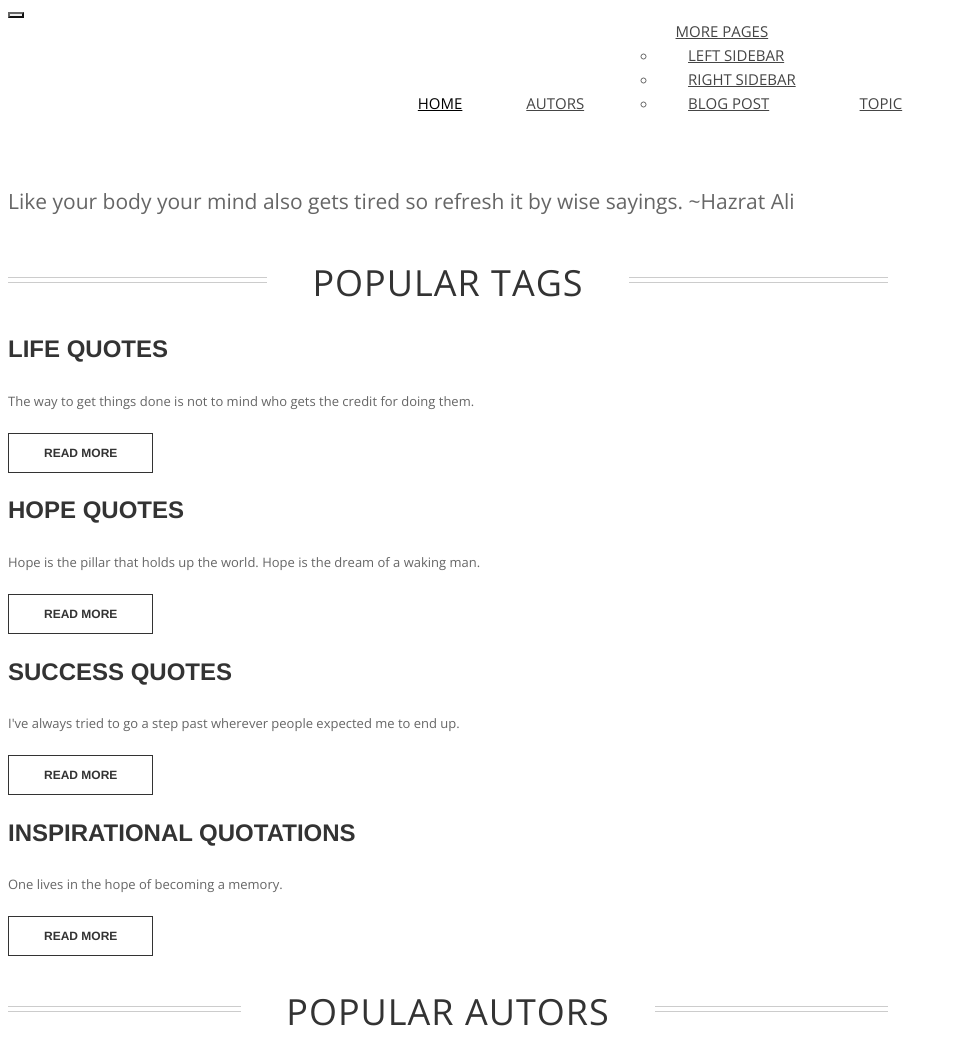
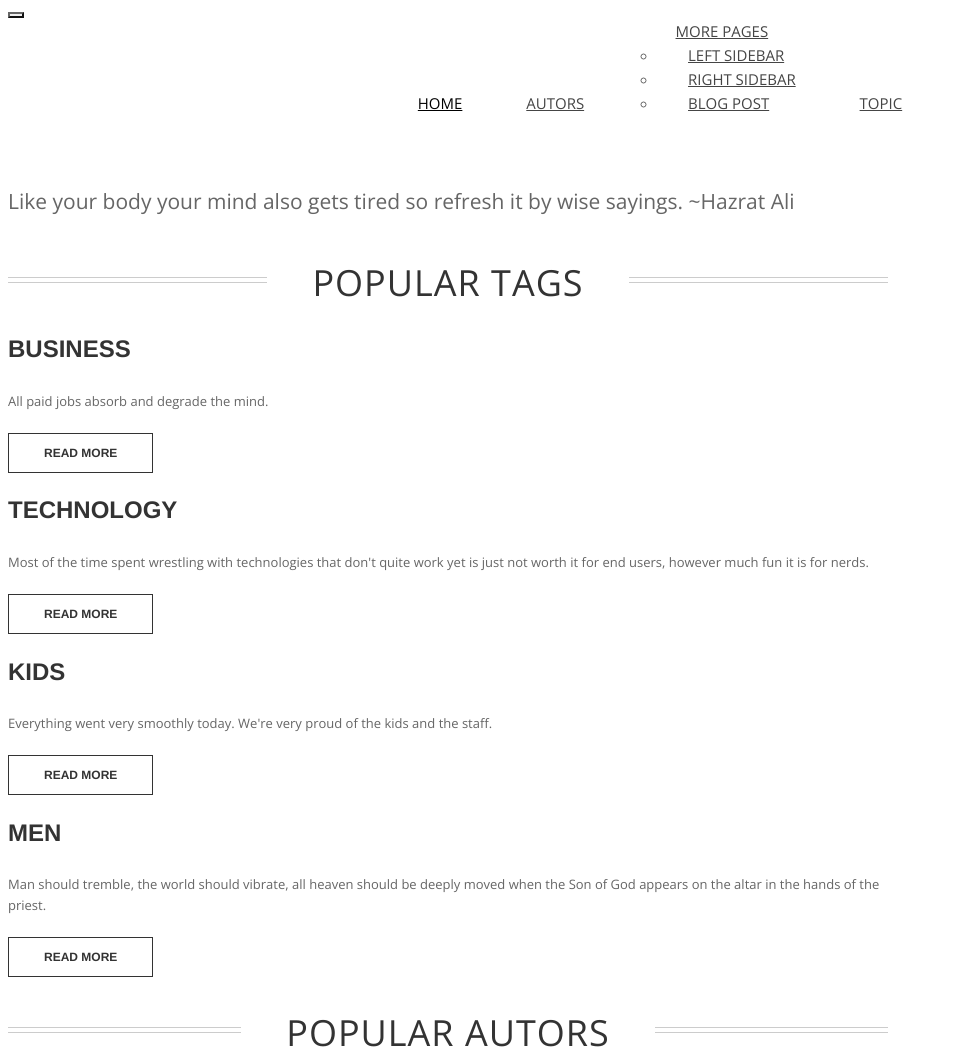
Before and after one commit to SkotarenkoEvgeny/Quotes-site, a Django app: page /quotes/ in a window 1280 px wide. Shown: the part 467-1523 px from the top of the page, without its empty margins (0-957 px from the left). Run offline with Django 3.2, Linux system fonts and the light colour scheme; data comes from the database, SQL or seed files in the repository; some libraries are stand-ins or nearby versions; some web fonts are replaced.

Commit message:
completed The Main page view creation

```diff
--- a/mysite/quotes/templates/quotes/autor.html
+++ b/mysite/quotes/templates/quotes/autor.html
@@ -9,7 +9,8 @@
     <div class="container">
 
         <div class="row topspace">
-            <h2 class="section-title">{{ author.first_name }}
+            <h2 class="section-title">
+                {{ author.first_name }}
                 {% if author.last_name %}
                 {{ author.last_name }}
                 {% endif %}
--- a/mysite/quotes/templates/quotes/base.html
+++ b/mysite/quotes/templates/quotes/base.html
@@ -143,6 +143,6 @@
 <!-- JavaScript libs are placed at the end of the document so the pages load faster -->
 <script src="http://ajax.googleapis.com/ajax/libs/jquery/1.10.2/jquery.min.js"></script>
 <script src="http://netdna.bootstrapcdn.com/bootstrap/3.0.0/js/bootstrap.min.js"></script>
-<script src="{% static 'assets/js/template.js' %}"></script>
+<script src="{% static 'quotes/js/template.js' %}"></script>
 </body>
 </html>
--- a/mysite/quotes/templates/quotes/index.html
+++ b/mysite/quotes/templates/quotes/index.html
@@ -10,33 +10,23 @@
 
         <div class="row section topspace">
             <div class="col-md-12">
-				<p class="lead text-center text-muted">Like your body your mind also gets tired so refresh it by wise sayings. ~Hazrat Ali </p>
+                <p class="lead text-center text-muted">Like your body your mind
+                    also gets tired so refresh it by wise sayings. ~Hazrat
+                    Ali </p>
             </div>
         </div> <!-- / section -->
 
         <div class="row section featured topspace">
             <h2 class="section-title"><span>Popular tags</span></h2>
             <div class="row">
+                {% for unit_quote in quotes_list %}
                 <div class="col-sm-6 col-md-3">
-					<h3 class="text-center">Life quotes</h3>
-					<p>The way to get things done is not to mind who gets the credit for doing them.</p>
-					<p class="text-center"><a href="" class="btn btn-action">Read more</a></p>
+                    <h3 class="text-center">{{ unit_quote.topic }}</h3>
+                    <p>{{ unit_quote.quote }}</p>
+                    <p class="text-center"><a href="" class="btn btn-action">Read
+                        more</a></p>
                 </div>
-				<div class="col-sm-6 col-md-3">
-					<h3 class="text-center">Hope quotes</h3>
-					<p>Hope is the pillar that holds up the world. Hope is the dream of a waking man.</p>
-					<p class="text-center"><a href="" class="btn btn-action">Read more</a></p>
-				</div>
-				<div class="col-sm-6 col-md-3">
-					<h3 class="text-center">Success quotes</h3>
-					<p>I've always tried to go a step past wherever people expected me to end up.</p>
-					<p class="text-center"><a href="" class="btn btn-action">Read more</a></p>
-				</div>
-				<div class="col-sm-6 col-md-3">
-					<h3 class="text-center">Inspirational Quotations</h3>
-					<p>One lives in the hope of becoming a memory.</p>
-					<p class="text-center"><a href="" class="btn btn-action">Read more</a></p>
-				</div>
+                {% endfor %}
             </div>
         </div> <!-- / section -->
 
@@ -44,54 +34,29 @@
 
             <h2 class="section-title"><span>Popular autors</span></h2>
 
+            {% for autor in autors_list %}
             <div class="col-sm-6 col-md-3">
                 <a class="thumbnail" href="sidebar-right.html">
 						<span class="img">
-							<img src="assets/images/s1.jpg" alt="need load image">
+							<img src="{% if autor.foto %}
+                                            {{ autor.foto.url }}
+                                     {% else %} {% static 'quotes/images/No_picture_available.png'%}
+                                     {% endif %}" alt="">
 						</span>
-						<span class="title">Aristotle</span>
+                    <span class="title">
+							{{ autor.first_name }}
+                			{% if autor.last_name %}
+                			{{ autor.last_name }}
+                			{% endif %}
+						</span>
                 </a>
-					<p class="text-center"><a href="" class="btn btn-action">Read more</a></p>
+                <p class="text-center"><a href="{% url 'autor' autor.slug %}"
+                                          class="btn btn-action">Read more</a>
+                </p>
                 <h4></h4>
                 <p></p>
             </div>
-
-				<div class="col-sm-6 col-md-3">
-					<a class="thumbnail" href="sidebar-right.html">
-						<span class="img">
-							<img src="assets/images/s1.jpg" alt="need load image">
-						</span>
-						<span class="title">Abraham Lincoln</span>
-					</a>
-					<p class="text-center"><a href="" class="btn btn-action">Read more</a></p>
-					<h4></h4>
-					<p></p>
-				</div>
-
-				<div class="col-sm-6 col-md-3">
-					<a class="thumbnail" href="sidebar-right.html">
-						<span class="img">
-							<img src="assets/images/s1.jpg" alt="need load image">
-						</span>
-						<span class="title">Buddha</span>
-					</a>
-					<p class="text-center"><a href="" class="btn btn-action">Read more</a></p>
-					<h4></h4>
-					<p></p>
-				</div>
-
-				<div class="col-sm-6 col-md-3">
-					<a class="thumbnail" href="sidebar-right.html">
-						<span class="img">
-							<img src="assets/images/s1.jpg" alt="need load image">
-						</span>
-						<span class="title">Winston Churchill</span>
-					</a>
-					<p class="text-center"><a href="" class="btn btn-action">Read more</a></p>
-					<h4></h4>
-					<p></p>
-				</div>
-
+            {% endfor %}
         </div>
     </div>
 </main>
--- a/mysite/quotes/urls.py
+++ b/mysite/quotes/urls.py
@@ -3,7 +3,7 @@ from django.urls import path
 from . import views
 
 urlpatterns = [
-    path('', views.index, name='index'),
+    path('', views.MainPageView.as_view(), name='index'),
     path('autors/', views.about, name='autors'),
     path('autor/<slug:slug>', views.AutorView.as_view(), name='autor'),
     path('topic/1', views.simple_topic, name='topic_1'),
--- a/mysite/quotes/views.py
+++ b/mysite/quotes/views.py
@@ -2,14 +2,15 @@ from django.shortcuts import render
 from django.views import generic
 
 from .models import Author, Quote
-
-import random
 
 
 # Create your views here.
 
 
 class AutorView(generic.DetailView):
+    """
+    the view about curent autor
+    """
     model = Author
     template_name = 'quotes/autor.html'
 
@@ -17,19 +18,31 @@ class AutorView(generic.DetailView):
         # Call the base implementation first to get a context
         context = super(AutorView, self).get_context_data(**kwargs)
         # Add in a QuerySet of all the quotes
-        raw_context = Quote.objects.all()
-        context['two_quotes'] = {random.choice(raw_context),
-                                 random.choice(raw_context)}
-        # print(random.choice(Quote.objects.all()))
-        print(type(context))
+        context['two_quotes'] = Quote.objects.order_by('?')[:2]
         return context
 
 
-# http://127.0.0.1:8000/quotes/autor/maya-angelou
+class MainPageView(generic.ListView):
+    """
+    the main page view
+    """
+    template_name = 'quotes/index.html'
+    context_object_name = 'quotes_list'
+    queryset = Quote.objects.order_by('?')[:4]
+
+    def get_context_data(self, **kwargs):
+        # Call the base implementation first to get a context
+        context = super(MainPageView, self).get_context_data(**kwargs)
+        # Add in a QuerySet of all the quotes
+        context['autors_list'] = Author.objects.order_by('?')[:4]
+        return context
 
 
-def index(request):
-    return render(request, 'quotes/index.html')
+class TopicListView(generic.ListView):
+    """
+    the list of topics
+    """
+    template_name = 'quotes/topic.html'
 
 
 def about(request):
@@ -40,9 +53,5 @@ def blog(request):
     return render(request, 'quotes/topic.html')
 
 
-def autor(request):
-    return render(request, 'quotes/autor.html')
-
-
 def simple_topic(request):
     return render(request, 'quotes/simple_topic.html')
```
Lines whose indentation alone changed are shown as unchanged.
